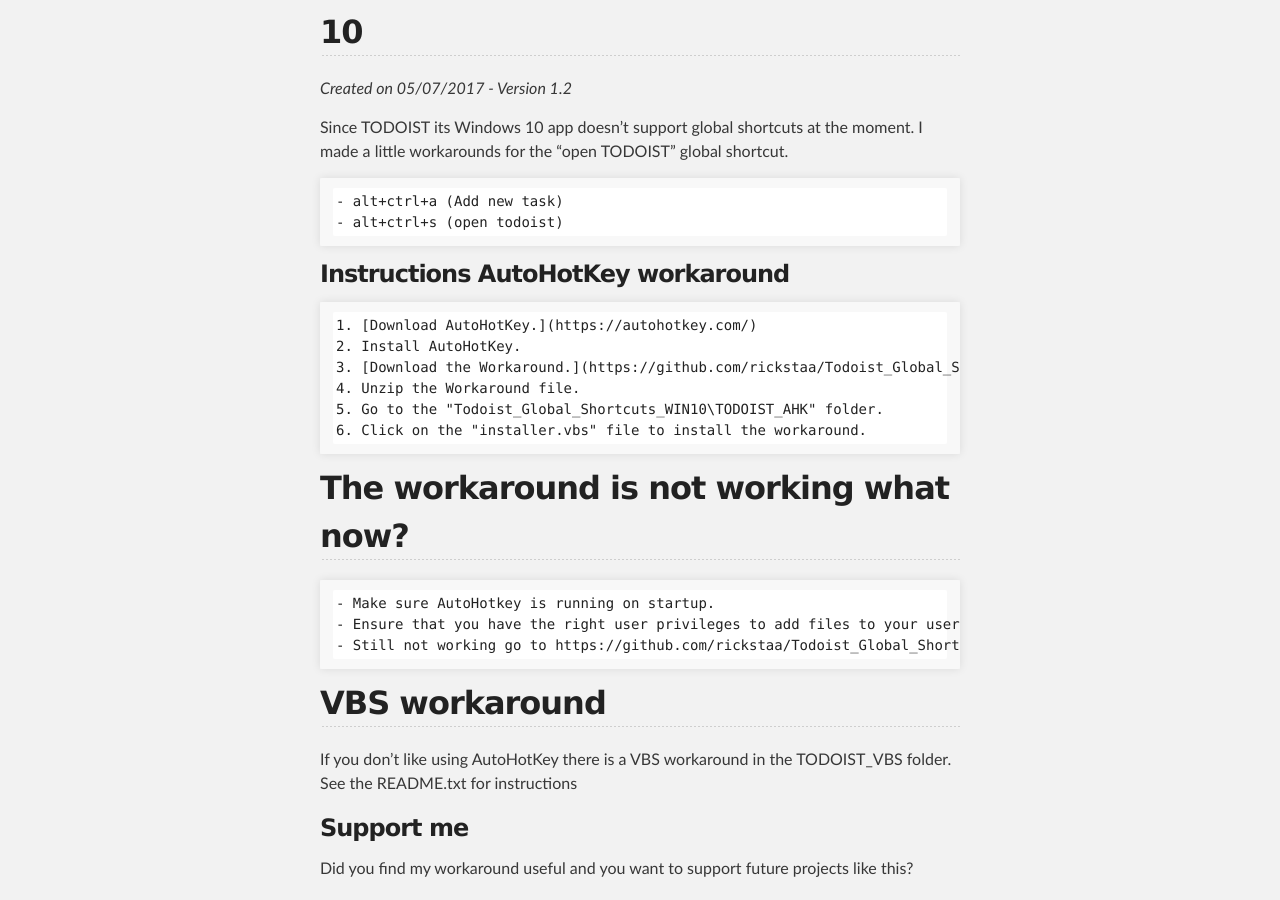
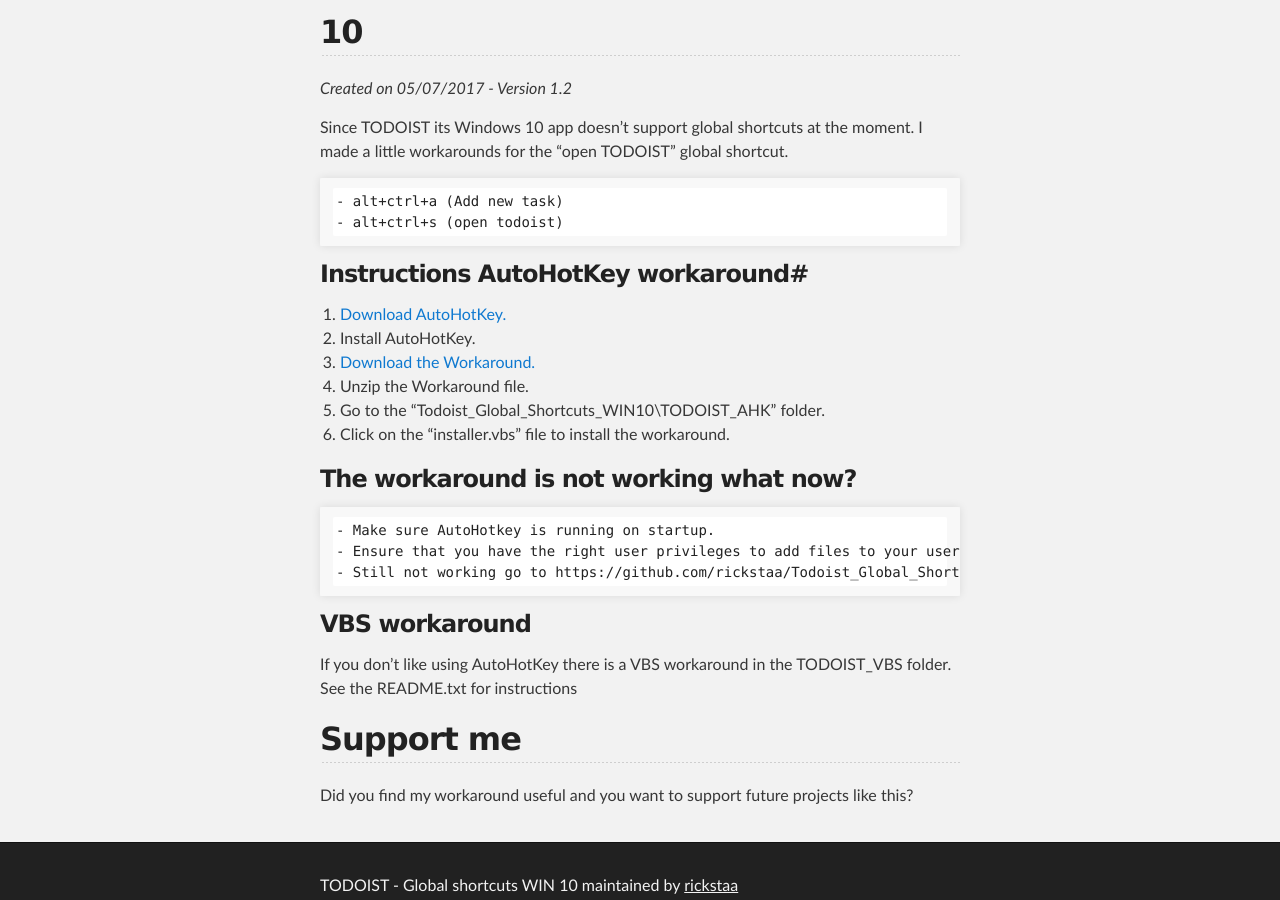
Before and after one commit to rickstaa/todoist-global-shortcuts-WIN10, a Jekyll site: the page built from index.md, in a window 1280 px wide and 900 px high, scrolled down 435 px. Built offline with Jekyll 4.4.1, drawn with Linux system fonts in a browser that asks for light colours; our own code applies the rules of GitHub Pages for plain Markdown files; a script that is not in the unit is left out.

Commit message:
Update index.md

```diff
--- a/index.md
+++ b/index.md
@@ -6,21 +6,21 @@ Since TODOIST its Windows 10 app doesn’t support global shortcuts at the momen
     - alt+ctrl+a (Add new task)
     - alt+ctrl+s (open todoist)
 
-### Instructions AutoHotKey workaround
-    1. [Download AutoHotKey.](https://autohotkey.com/)
-    2. Install AutoHotKey.
-    3. [Download the Workaround.](https://github.com/rickstaa/Todoist_Global_Shortcuts_WIN10/archive/master.zip)
-    4. Unzip the Workaround file.
-    5. Go to the "Todoist_Global_Shortcuts_WIN10\TODOIST_AHK" folder.
-    6. Click on the "installer.vbs" file to install the workaround.
+### Instructions AutoHotKey workaround#
+1. [Download AutoHotKey.](https://autohotkey.com/)
+2. Install AutoHotKey.
+3. [Download the Workaround.](https://github.com/rickstaa/Todoist_Global_Shortcuts_WIN10/archive/master.zip)
+4. Unzip the Workaround file.
+5. Go to the "Todoist_Global_Shortcuts_WIN10\TODOIST_AHK" folder.
+6. Click on the "installer.vbs" file to install the workaround.
 
-## The workaround is not working what now?
+### The workaround is not working what now?
 	- Make sure AutoHotkey is running on startup.
 	- Ensure that you have the right user privileges to add files to your user startup folder.
 	- Still not working go to https://github.com/rickstaa/Todoist_Global_Shortcuts_WIN10/issues
 
-## VBS workaround
+### VBS workaround
 If you don't like using AutoHotKey there is a VBS workaround in the TODOIST_VBS folder. See the README.txt for instructions
 
-### Support me
+## Support me
 Did you find my workaround useful and you want to support future projects like this?
```
